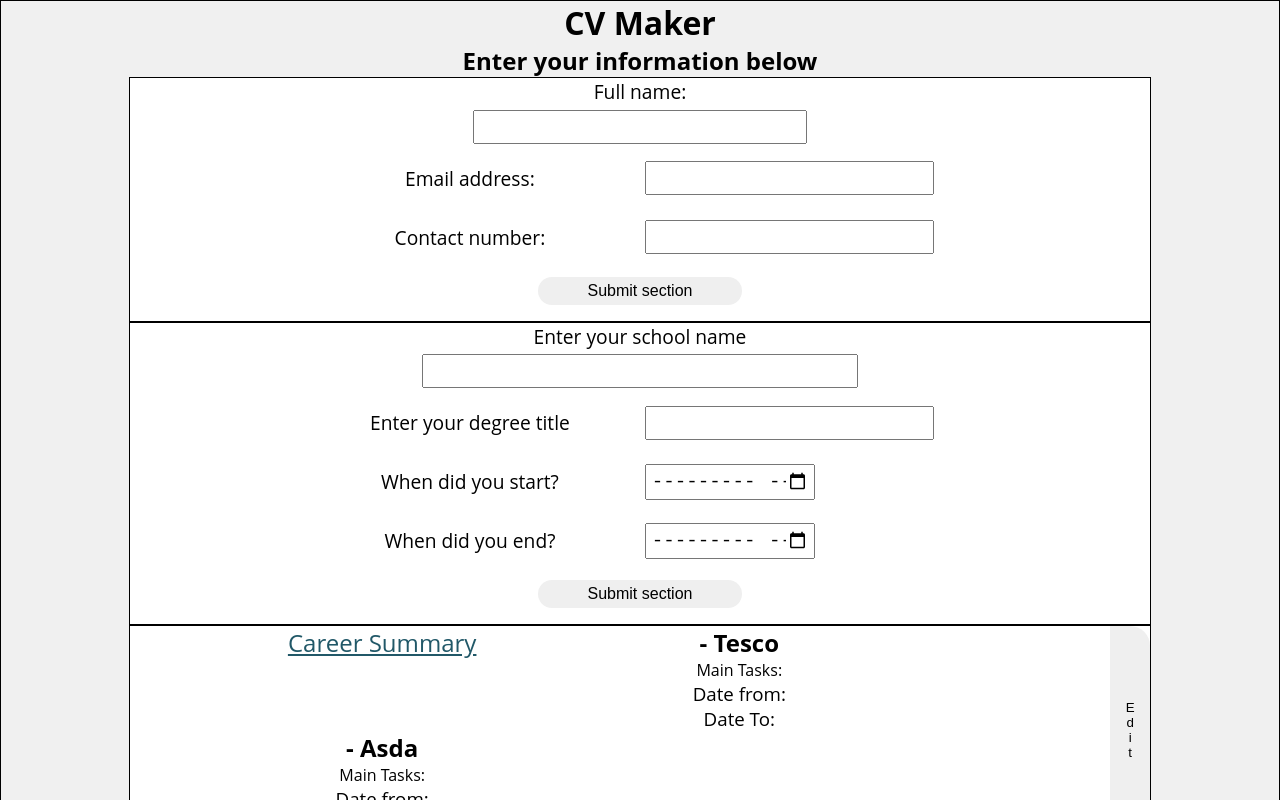
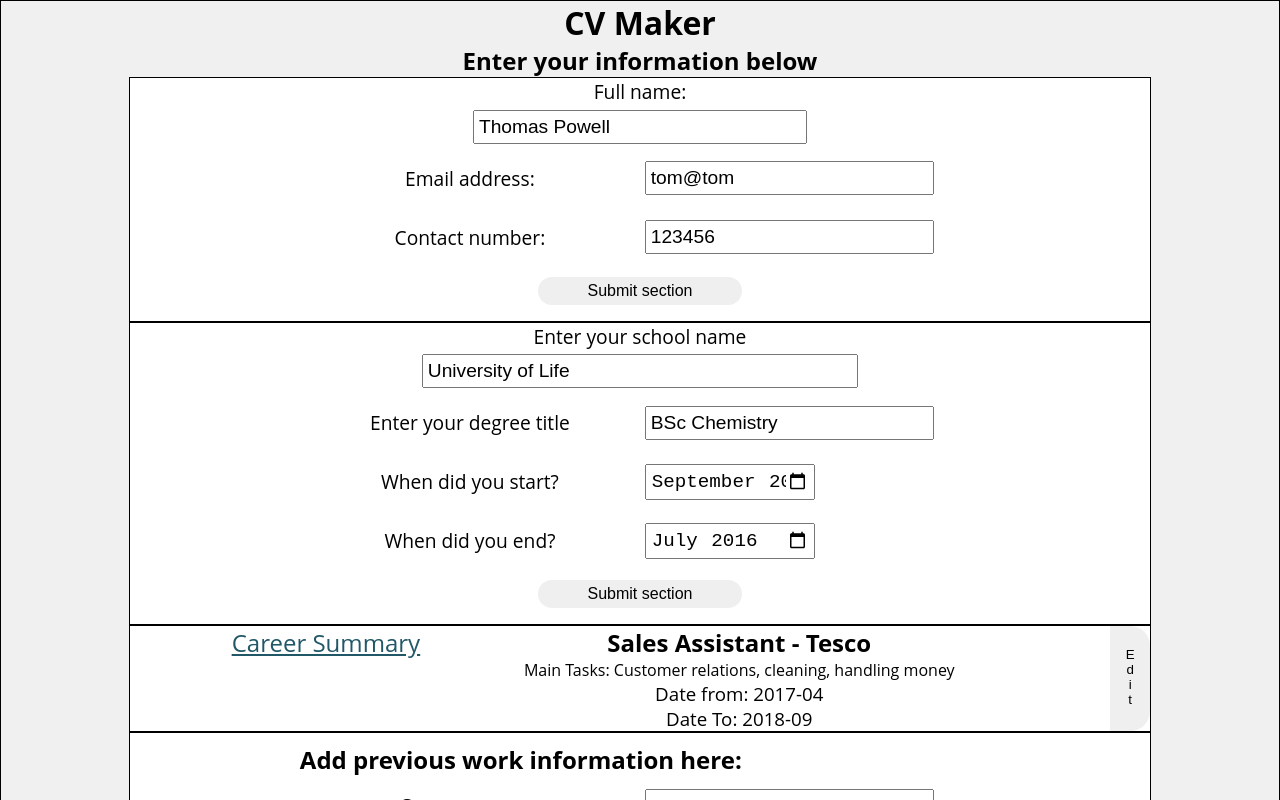
Before and after one commit to Tom2612/React-CV-Project, a React (Create React App) app: page / in a window 1280 px wide. Shown: the top 800 px of the page. Built offline with nearby package versions, Linux system fonts and the light colour scheme; a web font is replaced by a local one.

Commit message:
Update App.js
Added footer

```diff
--- a/src/App.js
+++ b/src/App.js
@@ -6,22 +6,23 @@ import Education from './components/Education';
 import EducationForm from './components/EducationForm';
 import Work from './components/Work';
 import WorkForm from './components/WorkForm';
+import Footer from './components/Footer';
 
 class App extends Component {
   constructor(props) {
     super(props);
     this.state = {
       generalInfo: {
-        name: '',
-        email: '',
-        phone: '',
+        name: 'Thomas Powell',
+        email: 'tom@tom',
+        phone: '123456',
         done: false
       },
       schoolInfo: {
-        schoolName: '',
-        degree: '',
-        startYear: '',
-        endYear: '',
+        schoolName: 'University of Life',
+        degree: 'BSc Chemistry',
+        startYear: '2013-09',
+        endYear: '2016-07',
         done: false
       },
       work: {
@@ -34,17 +35,10 @@ class App extends Component {
       allWork: [
         {
         companyName: 'Tesco',
-        position: '',
-        mainTasks:'',
-        dateFrom: '',
-        dateTo: ''
-      },
-      {
-        companyName: 'Asda',
-        position: '',
-        mainTasks:'',
-        dateFrom: '',
-        dateTo: ''
+        position: 'Sales Assistant',
+        mainTasks:'Customer relations, cleaning, handling money',
+        dateFrom: '2017-04',
+        dateTo: '2018-09'
       }
       ]
     }
@@ -138,6 +132,7 @@ class App extends Component {
       const { schoolName, degree, startYear, endYear } = this.state.schoolInfo;
       const { companyName, position, mainTasks, dateFrom, dateTo } = this.state.work;
     return (
+      <div className='body'>
         <div className="main">
           <h1>CV Maker</h1>
           <h2>Enter your information below</h2>
@@ -177,13 +172,12 @@ class App extends Component {
                 endYear={endYear}
               />
             }
-            {/* Warning, the below will render infinitely! */}
-          {/* {this.state.allWork.length > 0 ?  */}
-          {/* <Work allWork={this.state.allWork}/>
-          : <></>} */}
-          <Work allWork={this.state.allWork}/>
+
+            <Work
+              className="cv"
+              allWork={this.state.allWork}
+            />
             <WorkForm
-            className="cv"
               handleChangeWork={this.handleChangeWork}
               onSubmitWork={this.handleSubmitWork}
               companyName={companyName}
@@ -192,8 +186,10 @@ class App extends Component {
               dateFrom={dateFrom}
               dateTo={dateTo}
             />
+        </div>
+        <Footer className="footer"/>
+      </div>
 
-      </div>
     )
   }
 }
```
Lines whose indentation alone changed are shown as unchanged.
